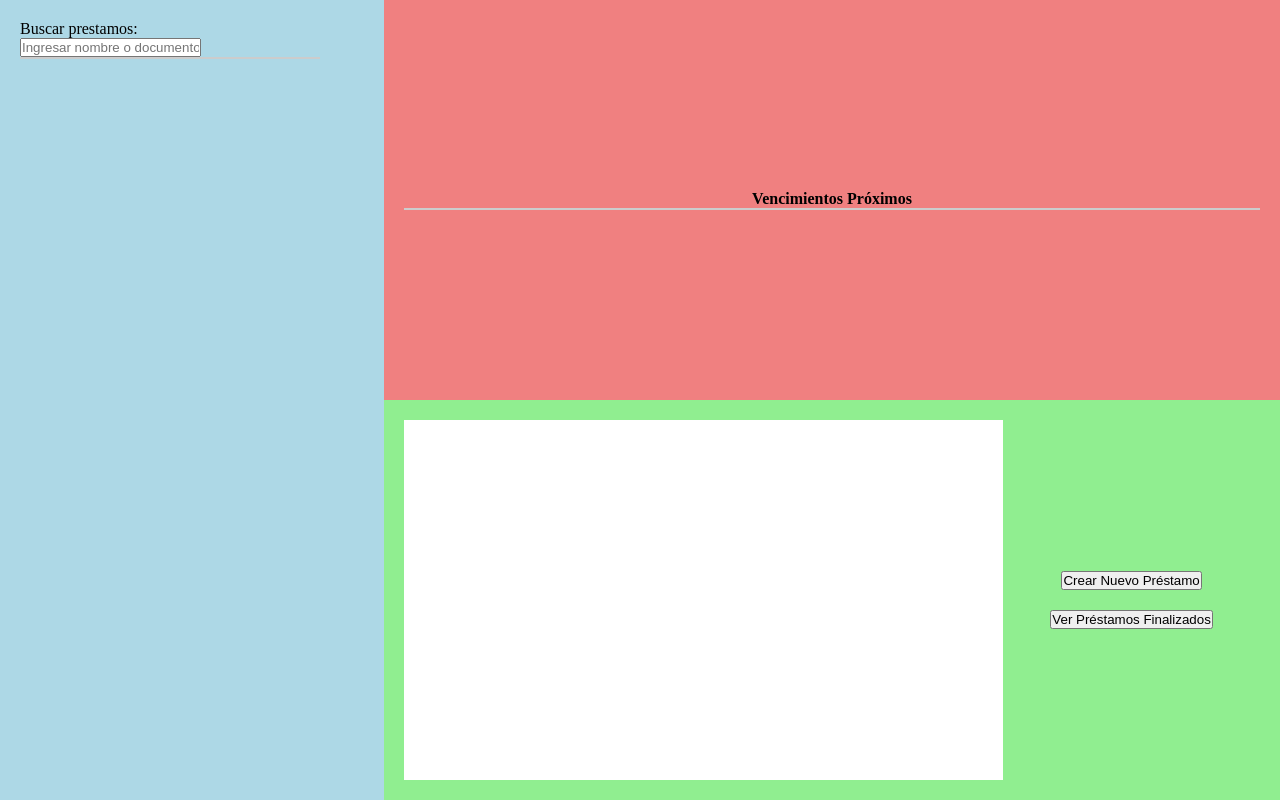
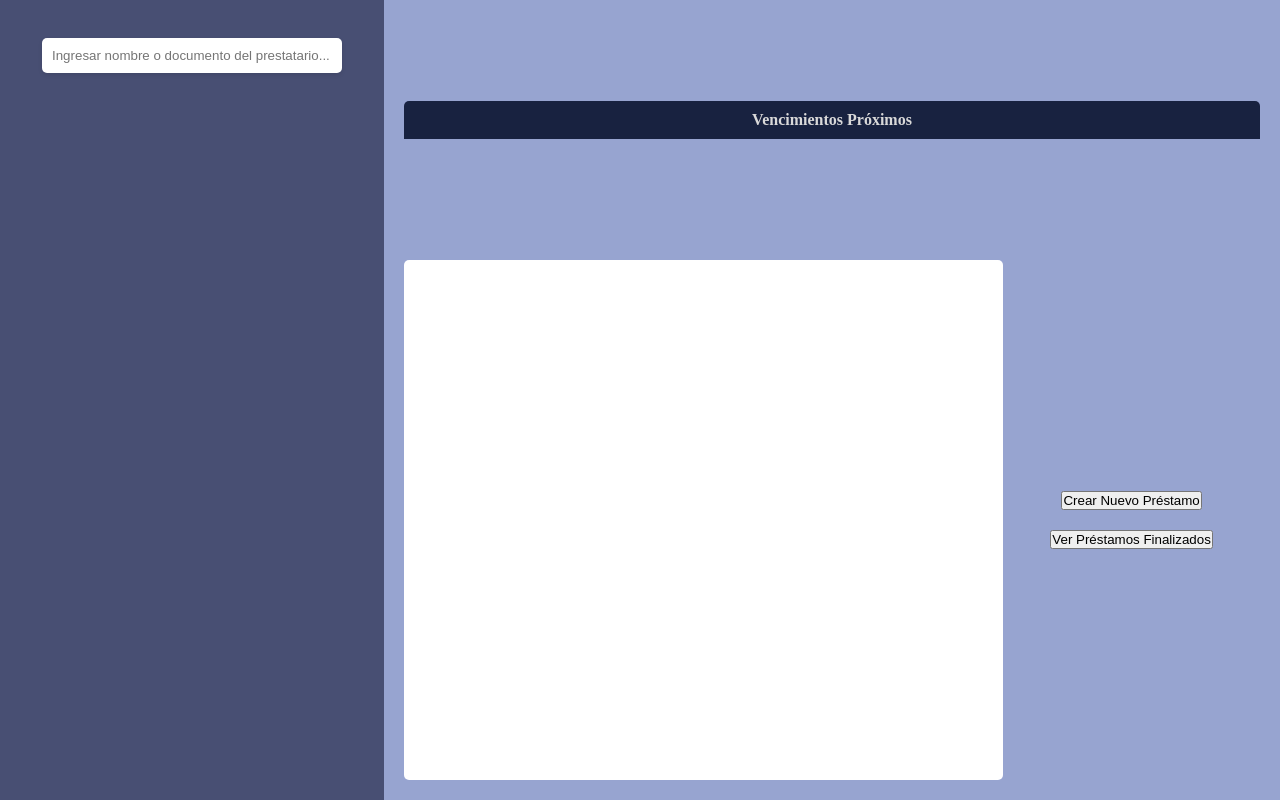
Before and after one commit to AgustinEscalante23/Proyecto-Nacio, a Django app: page /prestamos/ in a window 1280 px wide. Run offline with Django 5.2, Linux system fonts and the light colour scheme; data comes from the database, SQL or seed files in the repository; both versions use the stored data as it was after the commit.

Commit message:
Cambios 1

```diff
--- a/backend/prestamos/static/css/prestamos.css
+++ b/backend/prestamos/static/css/prestamos.css
@@ -1,5 +1,5 @@
- /* Estilos del modal */
- .modal {
+/* Estilos del modal */
+.modal {
     display: none;
     position: fixed;
     z-index: 1;
@@ -17,7 +17,7 @@
     padding: 20px;
     border-radius: 10px;
     width: 80%;
-    text-align:start;
+    text-align: start;
 }
 
 .close {
@@ -35,10 +35,12 @@
     position: absolute;
     background: white;
 }
+
 #listaSocios li {
     padding: 10px;
     cursor: pointer;
 }
+
 #listaSocios li:hover {
     background-color: #f0f0f0;
 }
@@ -50,10 +52,12 @@
     max-width: 300px;
     background: white;
 }
+
 .lista-productos li {
     padding: 10px;
     cursor: pointer;
 }
+
 .lista-productos li:hover {
     background-color: #f0f0f0;
 }
@@ -66,7 +70,6 @@
 }
 
 /* Estilos para la sección principal */
-
 * {
     margin: 0;
     padding: 0;
@@ -75,14 +78,17 @@
 
 .container {
     display: flex;
-    height: 100vh; /* O ajusta según la necesidad */
+    height: 100vh;
 }
 
 .left {
-    width: 30%; /* Sección izquierda más pequeña */
-    background-color: lightblue;
+    width: 30%;
+    background-color:#484F73;
     padding: 20px;
-    overflow: auto;
+    display: flex;
+    flex-direction: column;
+    align-items: center;
+    overflow-y: auto; /* Habilitar desplazamiento vertical */
     scrollbar-width: none;  /* Firefox */
     -ms-overflow-style: none; /* Internet Explorer 10+ */
 }
@@ -91,61 +97,85 @@
     display: none; /* Chrome, Safari */
 }
 
+#buscar-prestamos {
+    border: none; /* Quitar los bordes */
+    border-radius: 5px; /* Bordes redondeados de 5px */
+    padding: 10px; /* Añadir un poco de relleno para mejorar la apariencia */
+    box-shadow: 0 2px 4px rgba(0, 0, 0, 0.1); /* Añadir una sombra suave para dar algo de profundidad */
+    margin-bottom: 20px; /* Añadir un poco de espacio entre el campo de búsqueda y la lista de préstamos */
+    width: 100%; /* Hacer que el campo de búsqueda ocupe todo el ancho */
+    max-width: 300px; /* Limitar el ancho máximo */
+}
+
 .right {
-    width: 70%; /* Sección derecha más grande */
+    width: 70%;
     display: flex;
-    flex-direction: column; /* Dividir en dos partes iguales */
+    flex-direction: column;
 }
 
 .top, .bottom {
-    flex: 1; /* Ambas partes toman el mismo espacio */
+    flex: 1;
     padding: 20px;
 }
 
 .top {
     display: flex;
-    background-color: lightcoral;
+    background-color: #97A4D0;
+    max-height: 30%;
 }
 
 .bottom {
     display: flex;
-    background-color: lightgreen;
-    height: 50%;
+    background-color: #97A4D0;
+    max-height: 70%;
     flex-direction: row;
 }
 
-/* estilos para la lista de prestamos*/
+/* estilos para la lista de prestamos */
 .lista-prestamos {
     list-style: none;
     padding: 0;
-    border: 1px solid #ccc;
-    max-width: 300px;
-    background: white;
+    max-width: 100%; /* Ajustar el ancho de la lista */
+    color: #D9D9D9;
+    overflow-y: scroll;
+    height: calc(100vh - 80px); /* Ajustar la altura para que ocupe el resto del espacio */
 }
+
+.lista-prestamos::-webkit-scrollbar {
+    display: none; /* Chrome, Safari */
+}
+
 .lista-prestamos li {
     padding: 10px;
     cursor: pointer;
 }
+
 .lista-prestamos li:hover {
-    background-color: #f0f0f0;
+    background-color: rgba(72, 79, 115, 0.2); /* Ajustar el color de fondo al pasar el ratón */
 }
 
-/*estilos para el detalle*/
+/* estilos para el detalle */
 .detalle-container {
     background: white;
     display: flex;
     padding: 20px;
-    overflow-y: scroll;
+    overflow-y: auto; /* Habilitar desplazamiento vertical */
     height: 100%;
     width: 70%;
+    border-radius: 5px; /* Bordes redondeados de 5px */
+}
+
+.detalle-container::-webkit-scrollbar {
+    display: none; /* Chrome, Safari */
 }
 
 .lista-detalle {
     list-style: none;
     padding: 0;
-    max-width: 70%;
+    max-width: 100%; /* Ajustar el ancho de la lista */
     background: white;
 }
+
 .lista-detalle li {
     padding: 10px;
 }
@@ -157,6 +187,7 @@
     display: flex;
     gap: 15px;
 }
+
 .detalle-productos li {
     padding: 10px;
 }
@@ -171,24 +202,28 @@
     gap: 20px;
 }
 
-/* estilos para la lista de vencimientos próximos*/
+/* estilos para la lista de vencimientos próximos */
 .lista-vencimientos {
     list-style: none;
     padding: 0;
-    border: 1px solid #ccc;
     width: 100%;
-    background: white;
+    background: #182240;
     display: flex;
     gap: 15px;
     overflow-y: scroll;
+    overflow: hidden;
+    color: #FFFFFF;
+    border-bottom-right-radius: 5px;
+    border-bottom-left-radius: 5px;
+}
 
-}
 .lista-vencimientos li {
     padding: 10px;
     cursor: pointer;
 }
+
 .lista-vencimientos li:hover {
-    background-color: #f0f0f0;
+    background-color: rgba(72, 79, 115, 0.2);
 }
 
 #fechas-proximas {
@@ -201,16 +236,69 @@
 
 .titulo-vencimientos {
     text-align: center;
+    background: #182240;
+    color: #D9D9D9;
+    padding: 10px;
+    border-top-left-radius: 5px;
+    border-top-right-radius: 5px;
 }
 
 /* finalizados */
-
 .lista-finalizados {
     list-style: none;
     padding: 0;
-    max-width: 70%;
+    max-width: 100%;
     background: white;
 }
+
 .lista-finalizados li {
     padding: 10px;
 }
+
+/* estilos.css */
+
+/* Estilo para los botones */
+.btn-cancel {
+    background-color: #e74c3c;
+    color: white;
+    border: none;
+    padding: 10px 20px;
+    border-radius: 5px;
+    cursor: pointer;
+    transition: background-color 0.3s ease;
+}
+
+.btn-cancel:hover {
+    background-color: #c0392b;
+}
+
+.btn-update {
+    background-color: #2ecc71;
+    color: white;
+    border: none;
+    padding: 10px 20px;
+    border-radius: 5px;
+    cursor: pointer;
+    transition: background-color 0.3s ease;
+}
+
+.btn-update:hover {
+    background-color: #27ae60;
+}
+
+/* Estilo para el input oculto */
+.hidden-input {
+    display: none;
+}
+
+/* Estilo para mostrar el modal */
+.modal-show {
+    display: block !important;
+    animation: fadeIn 0.3s ease;
+}
+
+/* Animación de entrada */
+@keyframes fadeIn {
+    from { opacity: 0; }
+    to { opacity: 1; }
+}
--- a/backend/prestamos/static/scripts/prestamos.js
+++ b/backend/prestamos/static/scripts/prestamos.js
@@ -208,20 +208,21 @@ document.getElementById("prestamos-form").addEventListener('submit', async (even
 });
 
 function editarPrestamo(prestamo) {
-    console.log(prestamo)
+    console.log(prestamo);
     let modal = document.getElementById("formulario");
     seleccionarSocio(prestamo.prestatario);
 
     for (let producto of prestamo.productos) {
         seleccionarProducto(producto);
         cambiarEstadoProducto(producto.id, false);
-        productosPrestamosEditados.push(producto.id)
-    };
+        productosPrestamosEditados.push(producto.id);
+    }
 
     document.getElementById("duracion").value = prestamo.duracion;
     document.getElementById("fecha_extraccion").value = prestamo.fecha_extraccion;
-    document.getElementById("cancelar").style.display = "inline";
+    document.getElementById("cancelar").classList.add("btn-cancel"); // Agregar clase CSS
     document.getElementById("enviar").textContent = "Actualizar Prestamo";
+    document.getElementById("enviar").classList.add("btn-update"); // Agregar clase CSS
 
     let hiddenInput = document.getElementById("id-prestamo");
     if (!hiddenInput) {
@@ -230,13 +231,16 @@ function editarPrestamo(prestamo) {
         hiddenInput.id = "id-prestamo";
         hiddenInput.name = "id";
         hiddenInput.value = prestamo.id;
-        document.getElementById("prestamos-form").appendChild(hiddenInput)
+        hiddenInput.classList.add("hidden-input"); // Agregar clase CSS
+        document.getElementById("prestamos-form").appendChild(hiddenInput);
     } else {
         hiddenInput.value = prestamo.id;
     }
 
+    modal.classList.add("modal-show"); // Agregar clase CSS
     modal.style.display = "block";
-};
+}
+
 
 function finalizarPrestamo(prestamo) {
     fetch(`http://localhost:8000/api/prestamos/${prestamo.id}/`, {
--- a/backend/prestamos/templates/prestamos.html
+++ b/backend/prestamos/templates/prestamos.html
@@ -10,7 +10,6 @@
 <body>
     <div class="container">
         <div class="left">
-            <span>Buscar prestamos:</span>
             <br>
             <input id="buscar-prestamos" placeholder="Ingresar nombre o documento del prestatario..." onkeyup="buscarPrestamos()">
             <ul id="lista-prestamos" class="lista-prestamos"></ul>
--- /dev/null
+++ b/backend/socios/static/styles/base.css
@@ -0,0 +1,3 @@
+.container {
+    padding: 20px;
+}
--- a/backend/socios/static/styles/styles.css
+++ b/backend/socios/static/styles/styles.css
@@ -5,4 +5,6 @@
     color: #2A2F8C;
     color: #484F73;
     color: #D9D9D9;
+    color: #C44A58;
+    color: #88C290;
 }
```
Also changed, not shown: backend/socios/static/scripts/navbar.js (added, +17 -0 lines), backend/socios/templates/navbar.html (+18 -18 lines), backend/db.sqlite3, backend/prestamos/static/css/Captura de pantalla 2025-03-06 091350.png (added), backend/socios/static/styles/navbar.css (line endings or trailing spaces).
